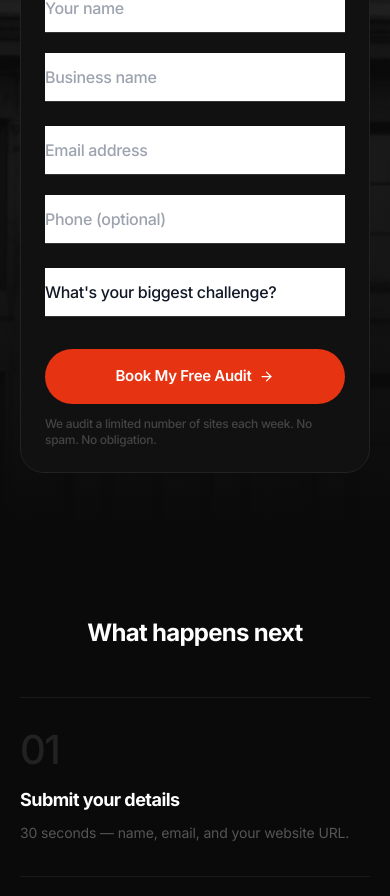
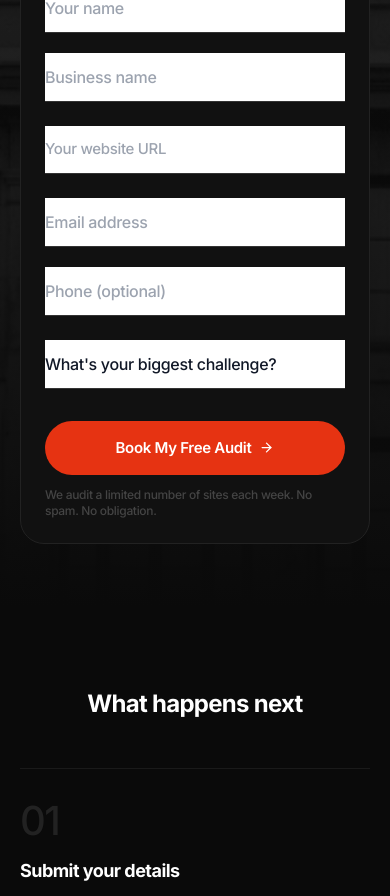
Before and after one commit to yarn-digital-org/yd-dashboard, a Next.js app: page /free-audit in a window 390 px wide. Shown: the part 1080-1976 px from the top of the page. Built offline with nearby package versions, Linux system fonts and the light colour scheme; no server answers.

Commit message:
fix: add missing website URL field to free-audit form
Per Aria's original landing-page-copy.md brief. Field was dropped in the build.
Required field — positioned after name/company, before email/phone.
Website URL is passed to the lead API and stored in Firestore.

```diff
--- a/src/app/free-audit/AuditForm.tsx
+++ b/src/app/free-audit/AuditForm.tsx
@@ -18,7 +18,7 @@ function getUtmParams(): Record<string, string> {
 
 export default function AuditForm() {
   const [formData, setFormData] = useState({
-    name: '', email: '', phone: '', company: '', challenge: '',
+    name: '', email: '', phone: '', company: '', website: '', challenge: '',
   });
   const [status, setStatus] = useState<'idle' | 'submitting' | 'success' | 'error'>('idle');
   const [errorMsg, setErrorMsg] = useState('');
@@ -93,6 +93,17 @@ export default function AuditForm() {
         </div>
       </div>
 
+      <div>
+        <input
+          type="url"
+          required
+          placeholder="Your website URL"
+          className={inputClass}
+          value={formData.website}
+          onChange={(e) => setFormData({ ...formData, website: e.target.value })}
+        />
+      </div>
+
       <div className="grid grid-cols-1 sm:grid-cols-2 gap-x-8 gap-y-5">
         <div>
           <input
```
